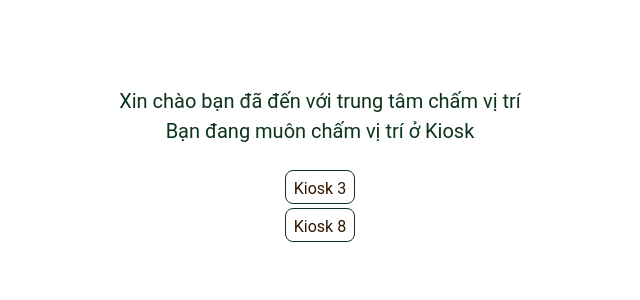
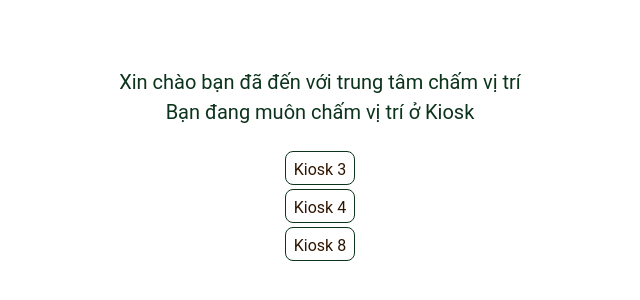
Before and after one commit to letheky/tool, a Vue app: page /#/ in a window 1280 px wide. Shown: the part 234-534 px from the top of the page, without its empty margins (320-960 px from the left). Built offline with nearby package versions, Linux system fonts and the light colour scheme.

Commit message:
update tool for map 4

```diff
--- a/src/views/Home.vue
+++ b/src/views/Home.vue
@@ -8,6 +8,7 @@
     <nav>
       <ul>
         <li class="link"><router-link to="/kiosk3">Kiosk 3</router-link></li>
+        <li class="link"><router-link to="/kiosk4">Kiosk 4</router-link></li>
         <li class="link"><router-link to="/kiosk8">Kiosk 8</router-link></li>
       </ul>
     </nav>
```
